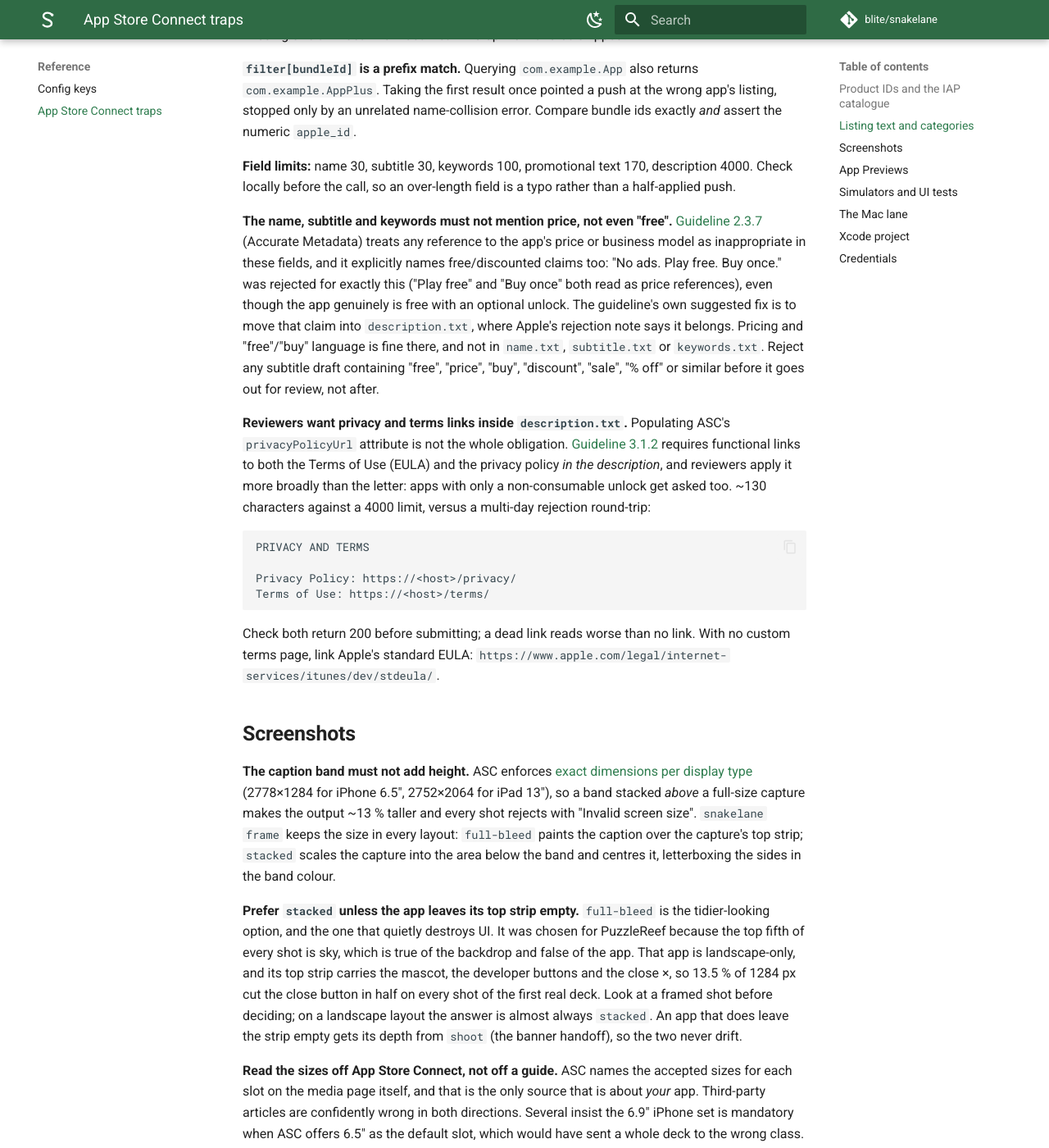
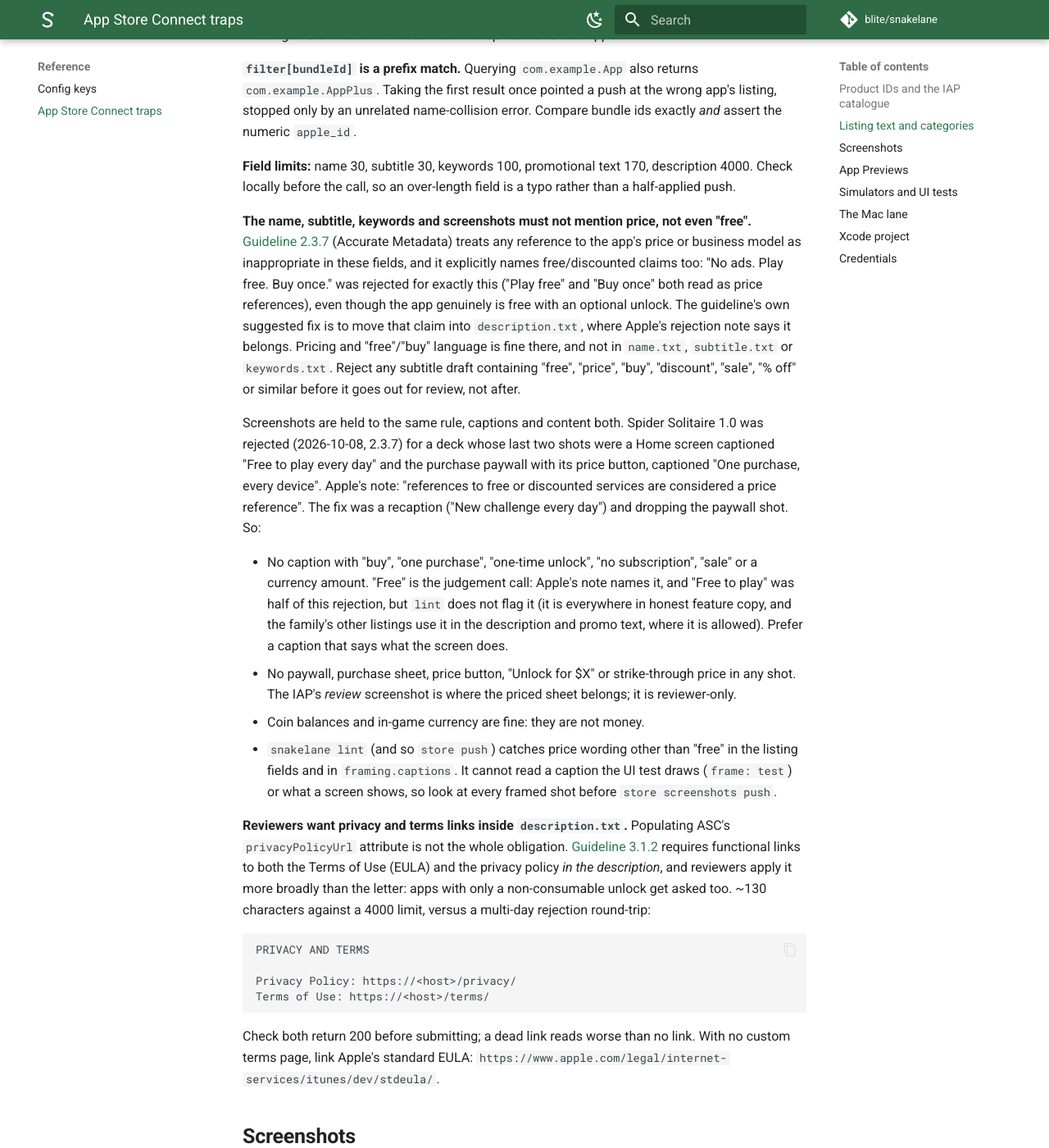
Before and after one commit to blite/snakelane, an MkDocs documentation site: the page built from docs/reference/gotchas.md, in a window 1280 px wide and 1400 px high, scrolled down 1530 px. Shown: the whole window at 82% size. Built offline with MkDocs 1.6.1 and Material for MkDocs 9.7.7, drawn with Linux system fonts in a browser that asks for light colours; comment, search, counter and statistics services are not loaded; the version menu is left out.

Commit message:
lint: reject price references in the name, keywords and captions
New price-reference rule, an error under Guideline 2.3.7: "buy", "purchase",
"sale", "one-time", "subscription", a currency amount and similar in the name,
subtitle, keywords or any framing.captions caption. "free" is deliberately not
flagged. lint.allow passes over a phrase that only looks like a price.

The skill now says no paywall, purchase sheet or price in the App Store deck,
from Spider Solitaire 1.0's rejection (2026-10-08) for a priced paywall shot
and a "Free to play" caption.

```diff
--- a/skills/snakelane/references/gotchas.md
+++ b/skills/snakelane/references/gotchas.md
@@ -68,7 +68,7 @@
 Check locally before the call, so an over-length field is a typo rather than a half-applied
 push.
 
-**The name, subtitle and keywords must not mention price, not even "free".** [Guideline
+**The name, subtitle, keywords and screenshots must not mention price, not even "free".** [Guideline
 2.3.7](https://developer.apple.com/app-store/review/guidelines/#2.3.7) (Accurate Metadata) treats any reference to the app's price or business model as
 inappropriate in these fields, and it explicitly names free/discounted claims too: "No ads.
 Play free. Buy once." was rejected for exactly this ("Play free" and "Buy once" both read as
@@ -78,6 +78,25 @@
 `name.txt`, `subtitle.txt` or `keywords.txt`. Reject any subtitle draft
 containing "free", "price", "buy", "discount", "sale", "% off" or similar before it goes out
 for review, not after.
+
+Screenshots are held to the same rule, captions and content both. Spider Solitaire 1.0 was
+rejected (2026-10-08, 2.3.7) for a deck whose last two shots were a Home screen captioned
+"Free to play every day" and the purchase paywall with its price button, captioned "One
+purchase, every device". Apple's note: "references to free or discounted services are
+considered a price reference". The fix was a recaption ("New challenge every day") and
+dropping the paywall shot. So:
+
+- No caption with "buy", "one purchase", "one-time unlock", "no subscription", "sale" or a
+  currency amount. "Free" is the judgement call: Apple's note names it, and "Free to play"
+  was half of this rejection, but `lint` does not flag it (it is everywhere in honest
+  feature copy, and the family's other listings use it in the description and promo text,
+  where it is allowed). Prefer a caption that says what the screen does.
+- No paywall, purchase sheet, price button, "Unlock for $X" or strike-through price in any
+  shot. The IAP's *review* screenshot is where the priced sheet belongs; it is reviewer-only.
+- Coin balances and in-game currency are fine: they are not money.
+- `snakelane lint` (and so `store push`) catches price wording other than "free" in the
+  listing fields and in `framing.captions`. It cannot read a caption the UI test draws (`frame: test`) or what a
+  screen shows, so look at every framed shot before `store screenshots push`.
 
 **Reviewers want privacy and terms links inside `description.txt`.** Populating ASC's
 `privacyPolicyUrl` attribute is not the whole obligation. [Guideline 3.1.2](https://developer.apple.com/app-store/review/guidelines/#3.1.2) requires functional
```
Also changed, not shown: CHANGELOG.md (+6 -0 lines), docs/commands/lint.md (+9 -0 lines), docs/design/foundations.md (+4 -0 lines), skills/snakelane/SKILL.md (+14 -4 lines), skills/snakelane/references/config.md (+1 -1 lines), skills/snakelane/references/first-release.md (+4 -0 lines), 3 other files.
